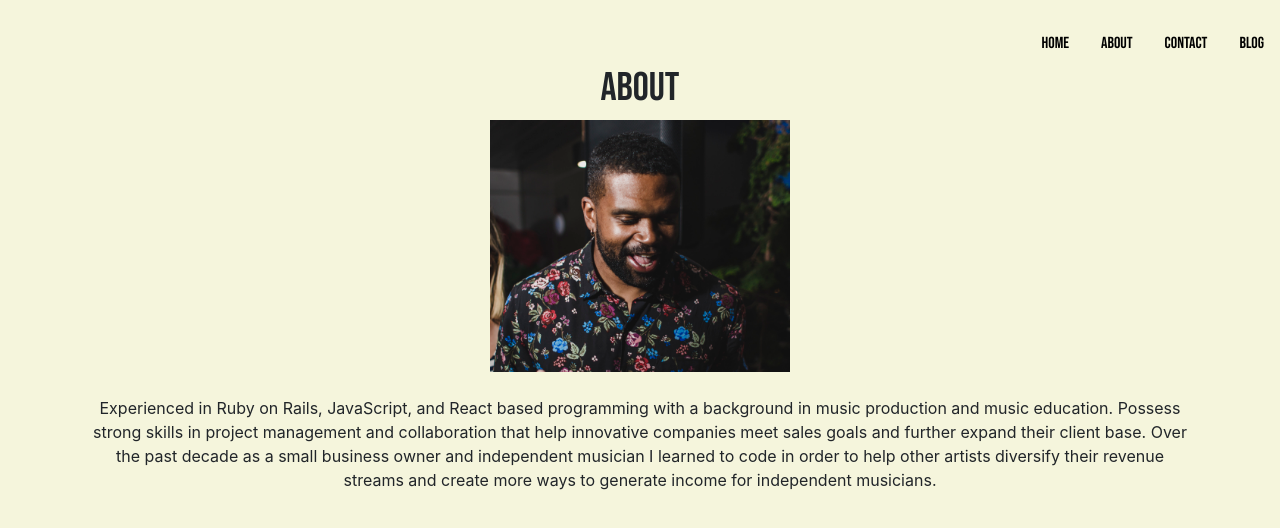
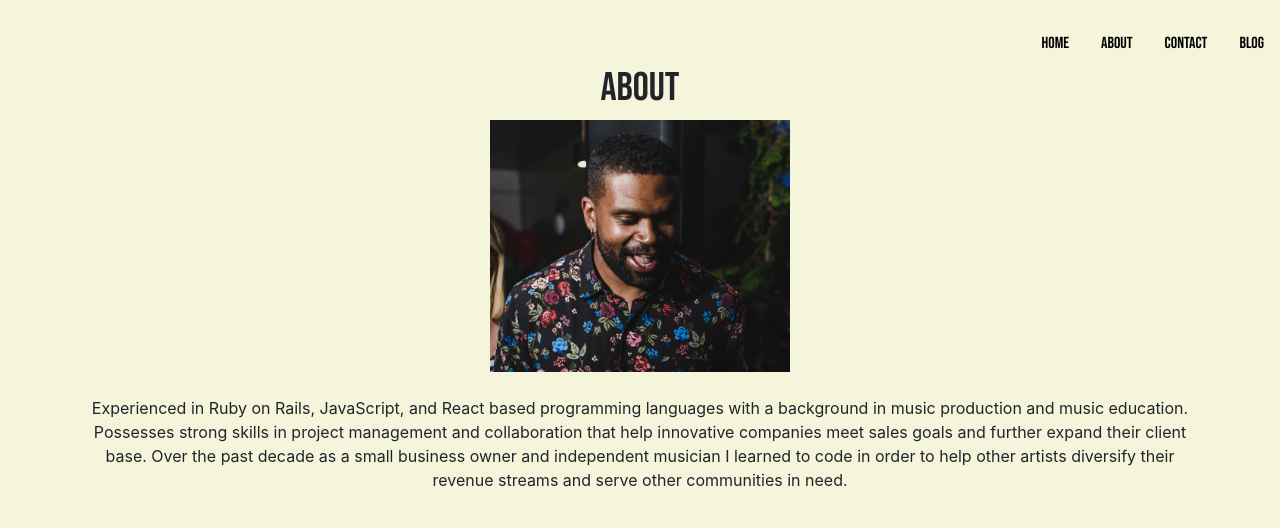
Before and after one commit to jabair14/jabair_portfolio_site, a React (Create React App) app: page /about in a window 1280 px wide. Shown: the top 528 px of the page. Built offline with nearby package versions, Linux system fonts and the light colour scheme.

Commit message:
fixed about page

```diff
--- a/src/components/About.js
+++ b/src/components/About.js
@@ -17,12 +17,11 @@ function About () {
             <Container>
                 <Row>
                     <Col>
-                    Experienced in Ruby on Rails, JavaScript, and React based programming with a background
-                    in music production and music education. Possess strong skills in project management and
+                    Experienced in Ruby on Rails, JavaScript, and React based programming languages with a background
+                    in music production and music education. Possesses strong skills in project management and
                     collaboration that help innovative companies meet sales goals and further expand their client base.
                     Over the past decade as a small business owner and independent musician I learned to code in order
-                    to help other artists diversify their revenue streams and create more ways to generate income
-                    for independent musicians.
+                    to help other artists diversify their revenue streams and serve other communities in need.
                     </Col>
                 </Row>
             </Container>
```
